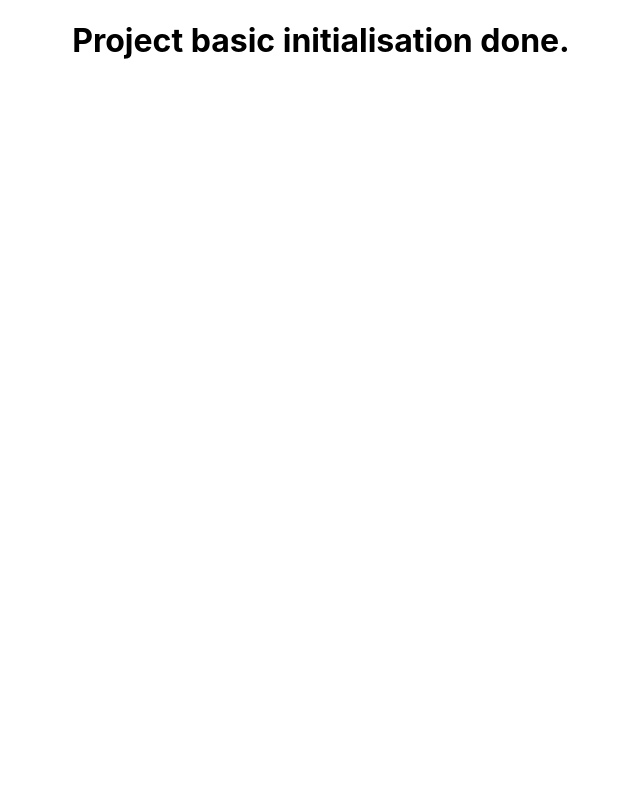
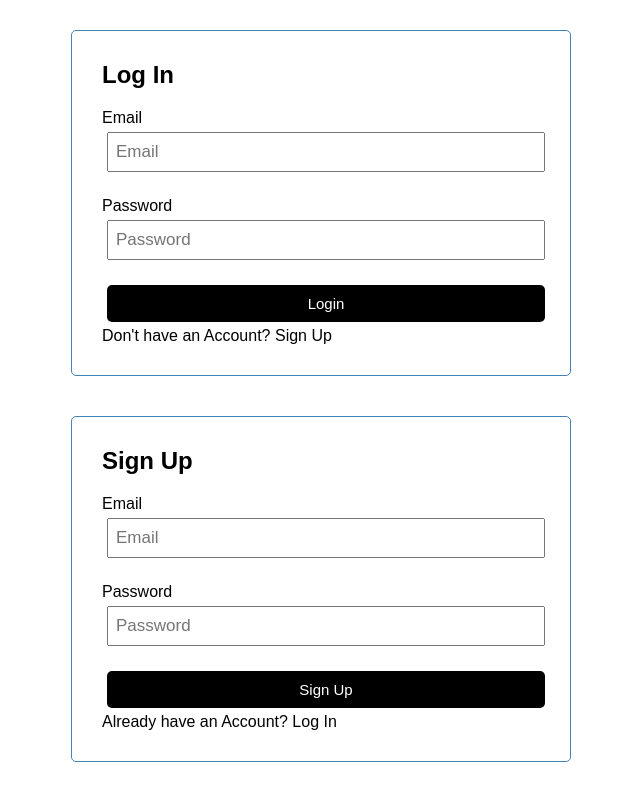
Before and after one commit to JoelDennyJoseph/React-Projects, a React (Create React App) app in the folder userauth/: page / in a window 1280 px wide. Shown: the top 800 px of the page, without its empty margins (319-959 px from the left). Built offline with nearby package versions, Linux system fonts and the light colour scheme.

Commit message:
UI components made

```diff
--- a/userauth/src/App.css
+++ /dev/null
@@ -1,38 +0,0 @@
-.App {
-  text-align: center;
-}
-
-.App-logo {
-  height: 40vmin;
-  pointer-events: none;
-}
-
-@media (prefers-reduced-motion: no-preference) {
-  .App-logo {
-    animation: App-logo-spin infinite 20s linear;
-  }
-}
-
-.App-header {
-  background-color: #282c34;
-  min-height: 100vh;
-  display: flex;
-  flex-direction: column;
-  align-items: center;
-  justify-content: center;
-  font-size: calc(10px + 2vmin);
-  color: white;
-}
-
-.App-link {
-  color: #61dafb;
-}
-
-@keyframes App-logo-spin {
-  from {
-    transform: rotate(0deg);
-  }
-  to {
-    transform: rotate(360deg);
-  }
-}
--- a/userauth/src/App.js
+++ b/userauth/src/App.js
@@ -1,9 +1,13 @@
-import './App.css';
+import Login from "./components/login";
+import SignUp from "./components/signup";
+import Profile from "./components/profile";
 
 function App() {
   return (
     <div className="App">
-      <h1>Project basic initialisation done.</h1>
+      <Login />
+      <SignUp />
+      <Profile />
     </div>
   );
 }
--- /dev/null
+++ b/userauth/src/components/login.js
@@ -0,0 +1,43 @@
+import { useState } from 'react';
+
+const Login = () => {
+    const [email, setEmail] = useState('');
+    const [password, setPassword] = useState('');
+
+    const onSubmit = (e) => {
+        e.preventDefault();
+
+        if(!email) {
+            alert('Invalid value');
+        }
+
+        setEmail('');
+        setPassword('');
+    }
+
+    return (
+        <form className='add-form container' onSubmit={onSubmit}>
+            <h2>Log In</h2>
+            <div className='form-control'>
+                <label>Email</label>
+                <input
+                type='email'
+                placeholder='Email'
+                value={email}
+                onChange={ (e) => setEmail(e.target.value)} />
+            </div>
+            <div className='form-control'>
+                <label>Password</label>
+                <input
+                type='password'
+                placeholder='Password'
+                value={password}
+                onChange={ (e) => setPassword(e.target.value)} />
+            </div>
+            <input type='submit' value='Login' className='btn btn-block' />
+            <p>Don't have an Account? Sign Up</p>
+        </form>
+    )
+}
+
+export default Login
--- /dev/null
+++ b/userauth/src/components/profile.js
@@ -0,0 +1,15 @@
+import React from 'react'
+
+function Profile() {
+    return (
+        <div className='container'>
+            <h1>Your Profile</h1>
+            <h3>Name</h3>
+            <h3>Age</h3>
+            <h3>Address</h3>
+            <h3>Email</h3>
+        </div>
+    )
+}
+
+export default Profile
--- /dev/null
+++ b/userauth/src/components/signup.js
@@ -0,0 +1,43 @@
+import { useState } from 'react';
+
+const SignUp = () => {
+    const [email, setEmail] = useState('');
+    const [password, setPassword] = useState('');
+
+    const onSubmit = (e) => {
+        e.preventDefault();
+
+        if(!email) {
+            alert('Invalid value');
+        }
+
+        setEmail('');
+        setPassword('');
+    }
+
+    return (
+        <form className='add-form container' onSubmit={onSubmit}>
+            <h2>Sign Up</h2>
+            <div className='form-control'>
+                <label>Email</label>
+                <input
+                type='email'
+                placeholder='Email'
+                value={email}
+                onChange={ (e) => setEmail(e.target.value)} />
+            </div>
+            <div className='form-control'>
+                <label>Password</label>
+                <input
+                type='password'
+                placeholder='Password'
+                value={password}
+                onChange={ (e) => setPassword(e.target.value)} />
+            </div>
+            <input type='submit' value='Sign Up' className='btn btn-block' />
+            <p>Already have an Account? Log In</p>
+        </form>
+    )
+}
+
+export default SignUp
--- a/userauth/src/index.css
+++ b/userauth/src/index.css
@@ -1,13 +1,80 @@
-body {
+* {
+  box-sizing: border-box;
   margin: 0;
-  font-family: -apple-system, BlinkMacSystemFont, 'Segoe UI', 'Roboto', 'Oxygen',
-    'Ubuntu', 'Cantarell', 'Fira Sans', 'Droid Sans', 'Helvetica Neue',
-    sans-serif;
-  -webkit-font-smoothing: antialiased;
-  -moz-osx-font-smoothing: grayscale;
+  padding: 0;
 }
 
-code {
-  font-family: source-code-pro, Menlo, Monaco, Consolas, 'Courier New',
-    monospace;
+body {
+  font-family: 'Poppins', sans-serif;
 }
+
+.container {
+  max-width: 500px;
+  margin: 30px auto;
+  overflow: auto;
+  min-height: 300px;
+  border: 1px solid steelblue;
+  padding: 30px;
+  border-radius: 5px;
+}
+
+.btn {
+  display: inline-block;
+  background: #000;
+  color: #fff;
+  border: none;
+  width: 15%;
+  padding: 10px 5px;
+  margin: 5px;
+  border-radius: 5px;
+  cursor: pointer;
+  text-decoration: none;
+  font-size: 15px;
+  font-family: inherit;
+}
+
+.btn:focus {
+  outline: none;
+}
+
+.btn:active {
+  transform: scale(0.98);
+}
+
+.btn-block {
+  display: block;
+  width: 100%;
+}
+
+.black-button {
+  background-color: #000;
+}
+
+.add-form {
+  margin-bottom: 40px;
+}
+
+.form-control {
+  margin: 20px 0;
+}
+
+.form-control label {
+  display: block;
+}
+
+.form-control input {
+  width: 100%;
+  height: 40px;
+  margin: 5px;
+  padding: 3px 7px;
+  font-size: 17px;
+}
+
+.form-control-check label {
+  flex: 1;
+}
+
+.form-control-check input {
+  flex: 2;
+  height: 20px;
+}
```
